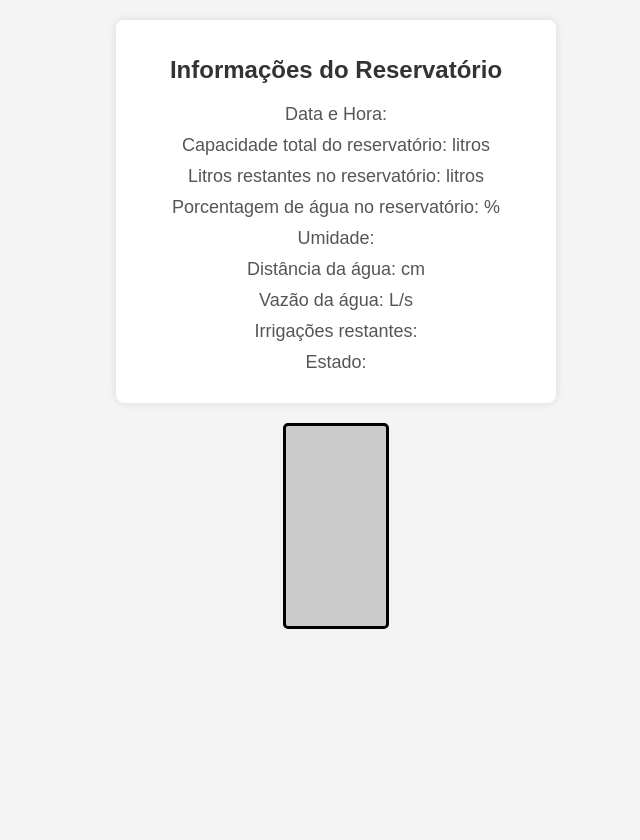
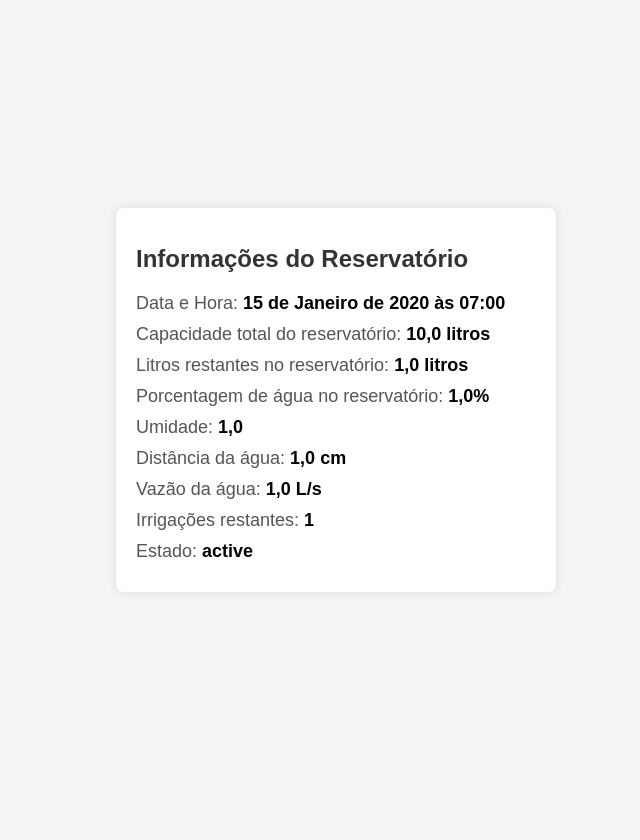
Before and after one commit to niviton/embarcatech-pythonanywhere, a Django app: page / in a window 1280 px wide. Shown: the whole page, without its empty margins (304-944 px from the left). After the commit the page ends 557 px from the top, so only its background shows below. Run offline with Django 4.2, Linux system fonts and the light colour scheme; tables that the repository leaves empty hold one stand-in row (values such as "Sample post").

Commit message:
Update home.html

```diff
--- a/projeto/app/templates/home.html
+++ b/projeto/app/templates/home.html
@@ -11,10 +11,9 @@
             margin: 0;
             padding: 0;
             display: flex;
-            flex-direction: column;
+            justify-content: center;
             align-items: center;
             height: 100vh;
-            padding: 20px;
         }
         .container {
             background-color: #fff;
@@ -23,7 +22,6 @@
             box-shadow: 0 0 10px rgba(0, 0, 0, 0.1);
             max-width: 400px;
             width: 100%;
-            text-align: center;
         }
         h1 {
             font-size: 24px;
@@ -39,60 +37,19 @@
             font-weight: bold;
             color: #000;
         }
-        .reservatorio {
-            position: relative;
-            width: 100px;
-            height: 200px;
-            border: 3px solid #000;
-            background-color: #ccc;
-            border-radius: 5px;
-            overflow: hidden;
-            margin-top: 20px;
-        }
-        .agua {
-            position: absolute;
-            bottom: 0;
-            width: 100%;
-            background-color: #00f;
-            transition: height 0.5s ease-in-out;
-        }
     </style>
 </head>
 <body>
     <div class="container">
         <h1>Informações do Reservatório</h1>
-        <p>Data e Hora: <span class="highlight" id="data_hora"></span></p>
-        <p>Capacidade total do reservatório: <span class="highlight" id="capacidade_total"></span> litros</p>
-        <p>Litros restantes no reservatório: <span class="highlight" id="litros_restantes"></span> litros</p>
-        <p>Porcentagem de água no reservatório: <span class="highlight" id="porcentagem_agua"></span>%</p>
-        <p>Umidade: <span class="highlight" id="umidade"></span></p>
-        <p>Distância da água: <span class="highlight" id="distancia_agua"></span> cm</p>
-        <p>Vazão da água: <span class="highlight" id="vazao_agua"></span> L/s</p>
-        <p>Irrigações restantes: <span class="highlight" id="irrigacoes_restantes"></span></p>
-        <p>Estado: <span class="highlight" id="estado"></span></p>
+        <p>Data e Hora: <span class="highlight">{{ data_hora }}</span></p>
+        <p>Capacidade total do reservatório: <span class="highlight">{{ capacidade_total }} litros</span></p>
+        <p>Litros restantes no reservatório: <span class="highlight">{{ litros_restantes }} litros</span></p>
+        <p>Porcentagem de água no reservatório: <span class="highlight">{{ porcentagem_agua }}%</span></p>
+        <p>Umidade: <span class="highlight">{{ umidade }}</span></p>
+        <p>Distância da água: <span class="highlight">{{ distancia_agua }} cm</span></p>
+        <p>Vazão da água: <span class="highlight">{{ vazao_agua }} L/s</span></p>
+        <p>Irrigações restantes: <span class="highlight">{{ irrigacoes_restantes }}</span></p>
+        <p>Estado: <span class="highlight">{{ estado }}</span></p>
     </div>
-
-    <div class="reservatorio">
-        <div class="agua" id="agua"></div>
-    </div>
-
-    <script>
-        function atualizarDados(capacidadeTotal, litrosRestantes, umidade, distanciaAgua, vazaoAgua, irrigacoesRestantes, estado) {
-            const porcentagemAgua = ((litrosRestantes / capacidadeTotal) * 100).toFixed(2);
-
-            document.getElementById("data_hora").textContent = new Date().toLocaleString();
-            document.getElementById("capacidade_total").textContent = capacidadeTotal;
-            document.getElementById("litros_restantes").textContent = litrosRestantes;
-            document.getElementById("porcentagem_agua").textContent = porcentagemAgua;
-            document.getElementById("umidade").textContent = umidade;
-            document.getElementById("distancia_agua").textContent = distanciaAgua;
-            document.getElementById("vazao_agua").textContent = vazaoAgua;
-            document.getElementById("irrigacoes_restantes").textContent = irrigacoesRestantes;
-            document.getElementById("estado").textContent = estado;
-
-            const agua = document.getElementById("agua");
-            agua.style.height = porcentagemAgua + "%";
-        }
-    </script>
 </body>
-</html>
```
